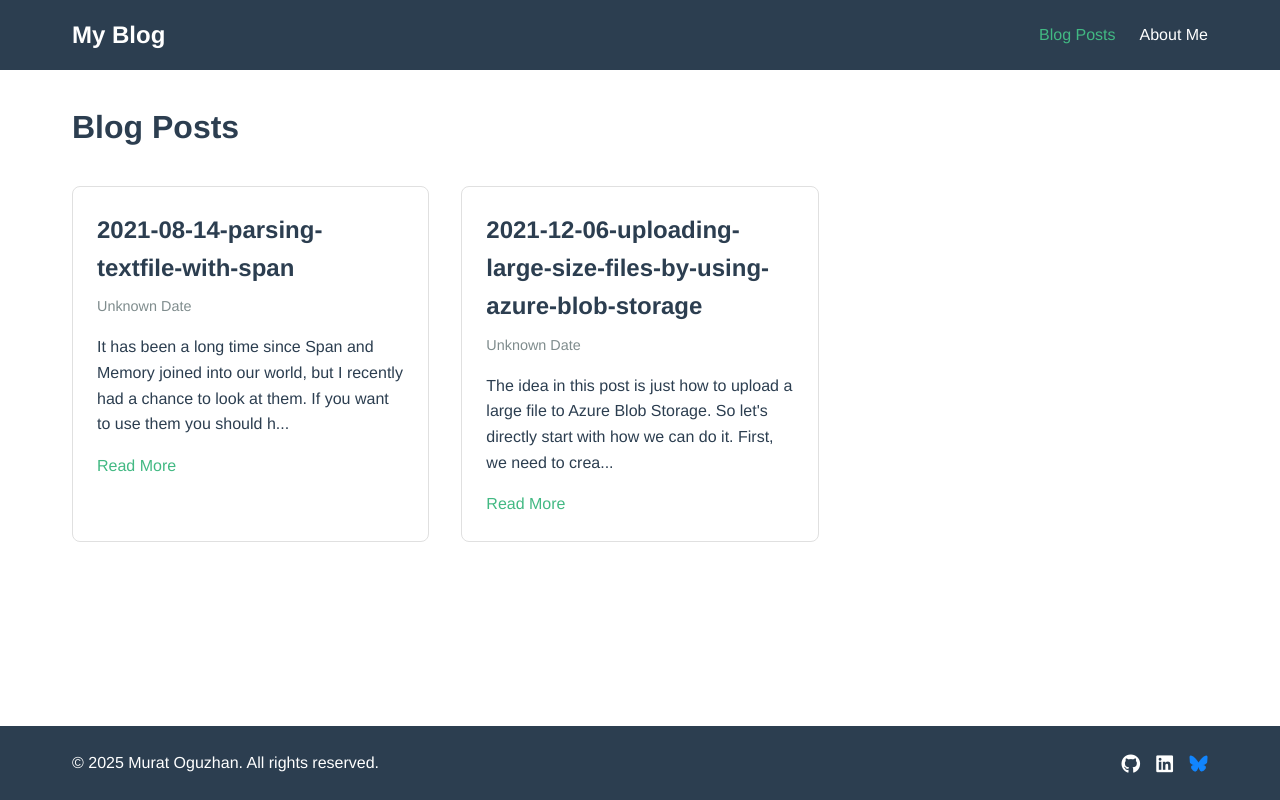
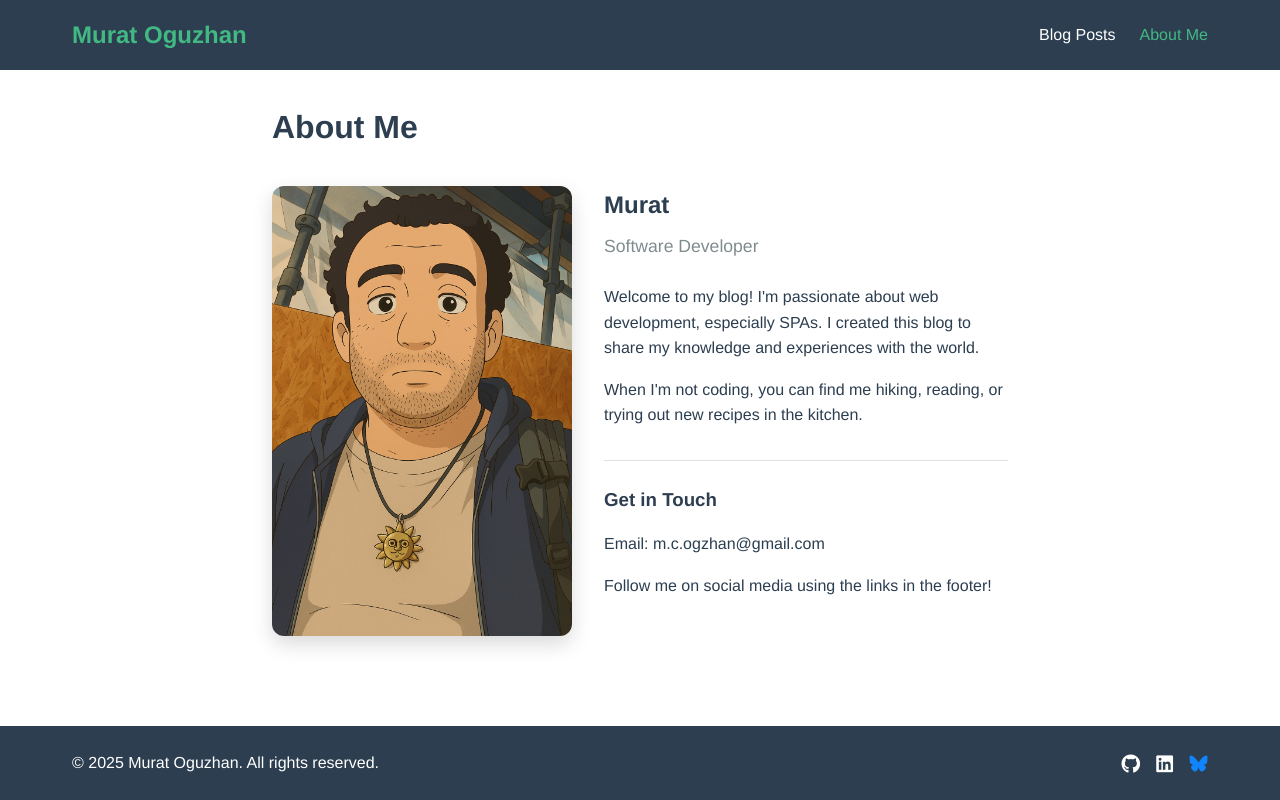
Before and after one commit to muratcanoguzhan/muratcanoguzhan.github.io, a Vue app: page / in a window 1280 px wide. Built offline with nearby package versions, Linux system fonts and the light colour scheme.

Commit message:
Update project with new configurations and cleanup
- Changed favicon to train icon\n- Removed unused files (HelloWorld.vue, logo.png)\n- Updated Header component to make title navigable\n- Made About page the main landing page\n- Cleaned up project structure

```diff
--- a/src/components/Header.vue
+++ b/src/components/Header.vue
@@ -1,10 +1,12 @@
 <template>
   <header class="header">
     <div class="container">
-      <h1 class="logo">My Blog</h1>
+      <router-link to="/" class="logo-link">
+        <h1 class="logo">Murat Oguzhan</h1>
+      </router-link>
       <nav class="nav">
-        <router-link to="/" class="nav-link">Blog Posts</router-link>
-        <router-link to="/about" class="nav-link">About Me</router-link>
+        <router-link to="/blog" class="nav-link">Blog Posts</router-link>
+        <router-link to="/" class="nav-link">About Me</router-link>
       </nav>
     </div>
   </header>
@@ -32,9 +34,19 @@ export default {
   padding: 0 2rem;
 }
 
+.logo-link {
+  text-decoration: none;
+  color: white;
+}
+
 .logo {
   margin: 0;
   font-size: 1.5rem;
+  transition: color 0.3s ease;
+}
+
+.logo-link:hover .logo {
+  color: #42b983;
 }
 
 .nav {
--- a/src/components/HelloWorld.vue
+++ /dev/null
@@ -1,58 +0,0 @@
-<template>
-  <div class="hello">
-    <h1>{{ msg }}</h1>
-    <p>
-      For a guide and recipes on how to configure / customize this project,<br>
-      check out the
-      <a href="https://cli.vuejs.org" target="_blank" rel="noopener">vue-cli documentation</a>.
-    </p>
-    <h3>Installed CLI Plugins</h3>
-    <ul>
-      <li><a href="https://github.com/vuejs/vue-cli/tree/dev/packages/%40vue/cli-plugin-babel" target="_blank" rel="noopener">babel</a></li>
-      <li><a href="https://github.com/vuejs/vue-cli/tree/dev/packages/%40vue/cli-plugin-eslint" target="_blank" rel="noopener">eslint</a></li>
-    </ul>
-    <h3>Essential Links</h3>
-    <ul>
-      <li><a href="https://vuejs.org" target="_blank" rel="noopener">Core Docs</a></li>
-      <li><a href="https://forum.vuejs.org" target="_blank" rel="noopener">Forum</a></li>
-      <li><a href="https://chat.vuejs.org" target="_blank" rel="noopener">Community Chat</a></li>
-      <li><a href="https://twitter.com/vuejs" target="_blank" rel="noopener">Twitter</a></li>
-      <li><a href="https://news.vuejs.org" target="_blank" rel="noopener">News</a></li>
-    </ul>
-    <h3>Ecosystem</h3>
-    <ul>
-      <li><a href="https://router.vuejs.org" target="_blank" rel="noopener">vue-router</a></li>
-      <li><a href="https://vuex.vuejs.org" target="_blank" rel="noopener">vuex</a></li>
-      <li><a href="https://github.com/vuejs/vue-devtools#vue-devtools" target="_blank" rel="noopener">vue-devtools</a></li>
-      <li><a href="https://vue-loader.vuejs.org" target="_blank" rel="noopener">vue-loader</a></li>
-      <li><a href="https://github.com/vuejs/awesome-vue" target="_blank" rel="noopener">awesome-vue</a></li>
-    </ul>
-  </div>
-</template>
-
-<script>
-export default {
-  name: 'HelloWorld',
-  props: {
-    msg: String
-  }
-}
-</script>
-
-<!-- Add "scoped" attribute to limit CSS to this component only -->
-<style scoped>
-h3 {
-  margin: 40px 0 0;
-}
-ul {
-  list-style-type: none;
-  padding: 0;
-}
-li {
-  display: inline-block;
-  margin: 0 10px;
-}
-a {
-  color: #42b983;
-}
-</style>
--- a/src/main.js
+++ b/src/main.js
@@ -8,11 +8,6 @@ link.rel = 'stylesheet'
 link.href = 'https://cdnjs.cloudflare.com/ajax/libs/font-awesome/6.0.0-beta3/css/all.min.css'
 document.head.appendChild(link)
 
-// Create Vue app and mount it
 const app = createApp(App)
-
-// Use the router
 app.use(router)
-
-// Mount the app
 app.mount('#app')
--- a/src/router/index.js
+++ b/src/router/index.js
@@ -6,6 +6,11 @@ import About from '../views/About.vue'
 const routes = [
   {
     path: '/',
+    name: 'About',
+    component: About
+  },
+  {
+    path: '/blog',
     name: 'Home',
     component: Home
   },
@@ -14,11 +19,6 @@ const routes = [
     name: 'BlogPost',
     component: BlogPost,
     props: true
-  },
-  {
-    path: '/about',
-    name: 'About',
-    component: About
   }
 ]
 
--- a/src/views/About.vue
+++ b/src/views/About.vue
@@ -9,7 +9,7 @@
         <h2>Murat</h2>
         <p class="title">Software Developer</p>
         <p>
-          Welcome to my blog! I'm passionate about web development, especially Vue.js.
+          Welcome to my blog! I'm passionate about web development, especially SPAs.
           I created this blog to share my knowledge and experiences with the world.
         </p>
         <p>
@@ -17,7 +17,7 @@
         </p>
         <div class="contact-info">
           <h3>Get in Touch</h3>
-          <p>Email: john.doe@example.com</p>
+          <p>Email: m.c.ogzhan@gmail.com</p>
           <p>Follow me on social media using the links in the footer!</p>
         </div>
       </div>
--- a/src/views/BlogPost.vue
+++ b/src/views/BlogPost.vue
@@ -7,12 +7,12 @@
       <div class="debug-info">
         <p>Post ID: {{ id }}</p>
         <p>Expected file: /blog-posts/{{ id }}.md</p>
-        <router-link to="/" class="back-link">Return to Home</router-link>
+        <router-link to="/blog" class="back-link">Return to Blog Posts</router-link>
       </div>
     </div>
     <div v-else>
       <div class="post-header">
-        <router-link to="/" class="back-link">&larr; Back to Posts</router-link>
+        <router-link to="/blog" class="back-link">&larr; Back to Posts</router-link>
       </div>
       <div class="content" v-html="renderedContent"></div>
     </div>
--- a/vue.config.js
+++ b/vue.config.js
@@ -13,11 +13,7 @@ module.exports = defineConfig({
     static: {
       directory: 'public',
       serveIndex: true,
-      watch: true,
-      // Configure MIME types
-      mimeTypes: {
-        'text/markdown': ['md']
-      }
+      watch: true
     }
   }
 })
```
Also changed, not shown: blog-app/public/blog-posts/first-post.md (deleted, +0 -1 lines), src/assets/logo.png (deleted), 1 other file (tests, documents, lock files or other folders).
